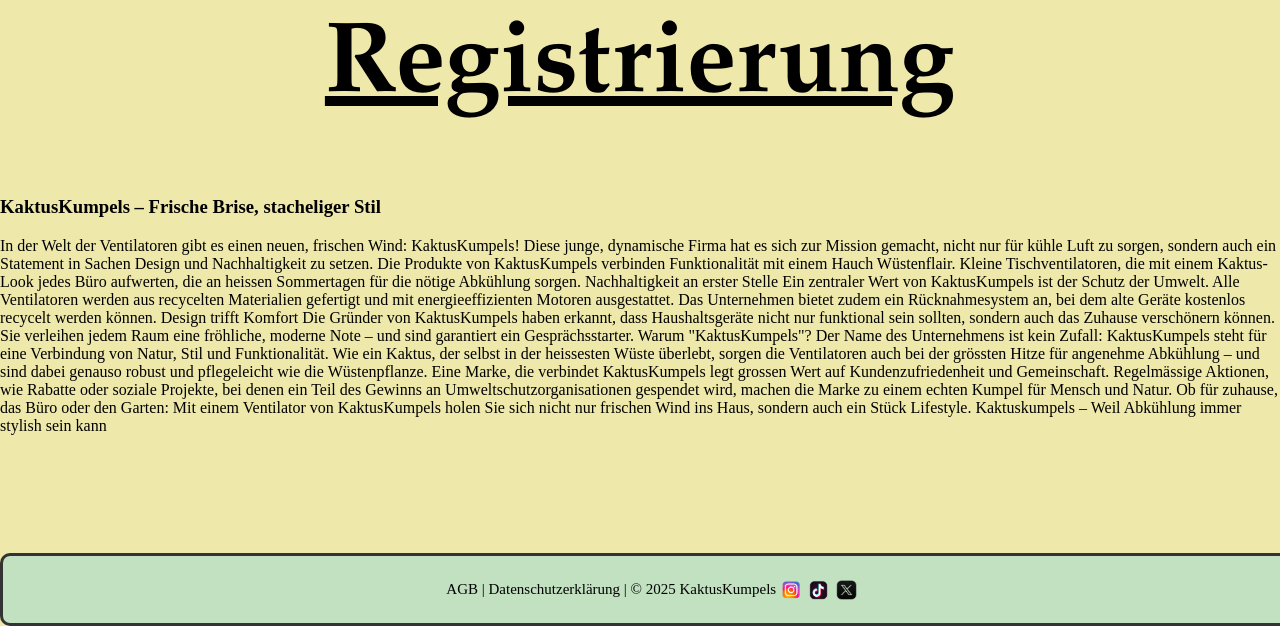
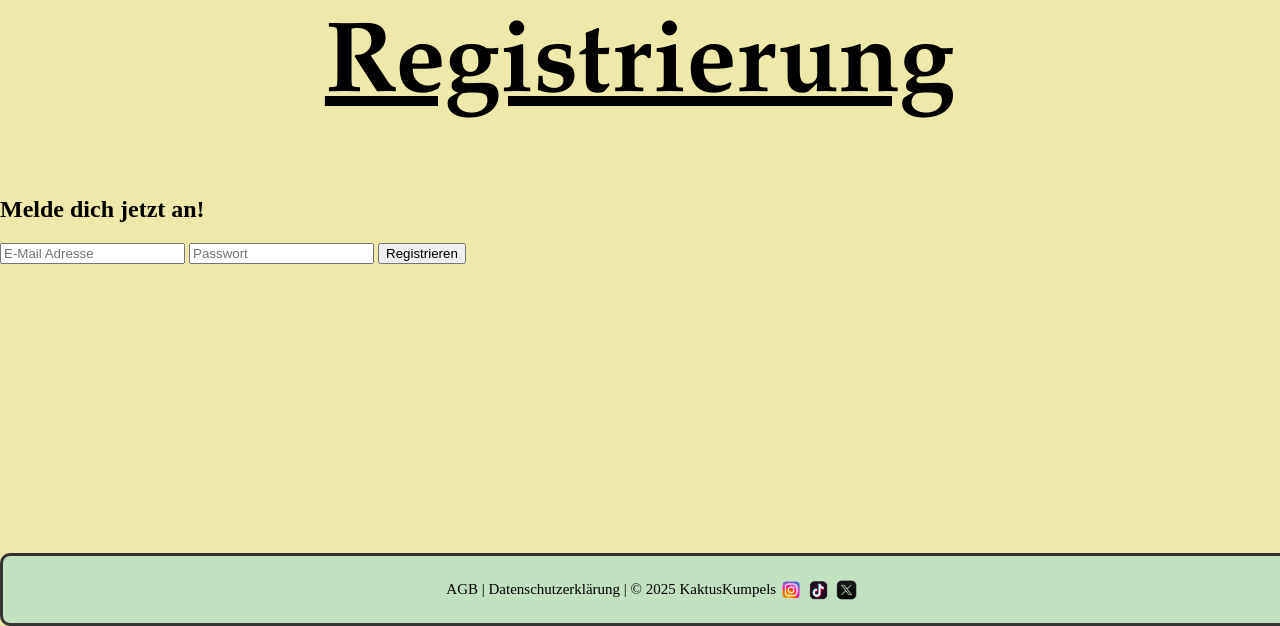
Before and after one commit to ia24b-candrianl/kaktus-kumpels, a Flask app: template templates/registrierung.html in a window 1280 px wide. Shown: the part 174-800 px from the top of the page. Run offline with Flask 3, Linux system fonts and the light colour scheme; the template is opened without the code that fills it, so the values that code supplies are empty.

Commit message:
registrierung half done and footer stays at bottom

```diff
--- a/main.py
+++ b/main.py
@@ -39,15 +39,17 @@
     return redirect(url_for("result", name=name))
 
 @app.route("/product")
-def product() -> str:
+def result() -> str:
     return render_template("product.html")
 
 @app.route('/ueber_uns')
 def ueber_uns():
     return render_template('ueber_uns.html')
-@app.route('/warenkorb_leer')
-def warenkorb_leer():
-    return render_template('warenkorb_leer.html')
+
+@app.route('/registrierung')
+def registrierung():
+    return render_template('registrierung.html')
+
 
 # API für Programmiersprachen als JSON
 from flask import jsonify
--- a/templates/registrierung.html
+++ b/templates/registrierung.html
@@ -2,56 +2,25 @@
 
 {% block title %}Registrierung{% endblock %}
 
-{% block style %}<link rel="stylesheet" href="{{ url_for('static', filename='registrierung.css') }}">{% endblock %}
+{% block style %}
+    <link rel="stylesheet" href="{{ url_for('static', filename='registrierung.css') }}">{% endblock %}
 
 {% block content %}
+    <title>Registrierung</title>
+    <body>
     <h1>Registrierung</h1>
-    <div class="ueber_uns_container">
+    <div class="container">
+        <form action="{{ url_for ('registrierung') }}" method="post" class="register-form">
+            <h2>Melde dich jetzt an!</h2>
+            <label>
+                <input type="text" name="e-mail" placeholder="E-Mail Adresse" required>
+                <input type="text" name="password" placeholder="Passwort" required>
+                <button type="submit">Registrieren</button>
 
-        <h3>KaktusKumpels – Frische Brise, stacheliger Stil</h3>
-        <p>In der Welt der Ventilatoren gibt es einen neuen,
-            frischen Wind: KaktusKumpels! Diese junge,
-            dynamische Firma hat es sich zur Mission gemacht,
-            nicht nur für kühle Luft zu sorgen, sondern auch ein
-            Statement in Sachen Design und Nachhaltigkeit zu
-            setzen. Die Produkte von KaktusKumpels verbinden
-            Funktionalität mit einem Hauch Wüstenflair. Kleine
-            Tischventilatoren, die mit einem Kaktus-Look jedes
-            Büro aufwerten, die an heissen Sommertagen für die
-            nötige Abkühlung sorgen. Nachhaltigkeit an erster Stelle
-            Ein zentraler Wert von KaktusKumpels ist der
-            Schutz der Umwelt. Alle Ventilatoren werden aus
-            recycelten Materialien gefertigt und mit
-            energieeffizienten Motoren ausgestattet. Das
-            Unternehmen bietet zudem ein Rücknahmesystem an,
-            bei dem alte Geräte kostenlos recycelt werden
-            können. Design trifft Komfort
-            Die Gründer von KaktusKumpels haben erkannt,
-            dass Haushaltsgeräte nicht nur funktional sein
-            sollten, sondern auch das Zuhause verschönern
-            können. Sie verleihen jedem Raum eine fröhliche,
-            moderne Note – und sind garantiert ein
-            Gesprächsstarter. Warum "KaktusKumpels"?
-            Der Name des Unternehmens ist kein Zufall:
-            KaktusKumpels steht für eine Verbindung von Natur,
-            Stil und Funktionalität. Wie ein Kaktus, der selbst in
-            der heissesten Wüste überlebt, sorgen die Ventilatoren
-            auch bei der grössten Hitze für angenehme Abkühlung –
-            und sind dabei genauso robust und pflegeleicht wie
-            die Wüstenpflanze. Eine Marke, die verbindet
-            KaktusKumpels legt grossen Wert auf
-            Kundenzufriedenheit und Gemeinschaft. Regelmässige
-            Aktionen, wie Rabatte oder soziale Projekte, bei
-            denen ein Teil des Gewinns an
-            Umweltschutzorganisationen gespendet wird, machen
-            die Marke zu einem echten Kumpel für Mensch und Natur.
-            Ob für zuhause, das Büro oder den Garten: Mit
-            einem Ventilator von KaktusKumpels holen Sie sich
-            nicht nur frischen Wind ins Haus, sondern auch ein
-            Stück Lifestyle.
-            Kaktuskumpels – Weil Abkühlung immer stylish sein kann
-        </p>
+            </label>
+        </form>
     </div>
 
+    </body>
 
 {% endblock %}
```
Also changed, not shown: static/registrierung.css (+36 -0 lines).
